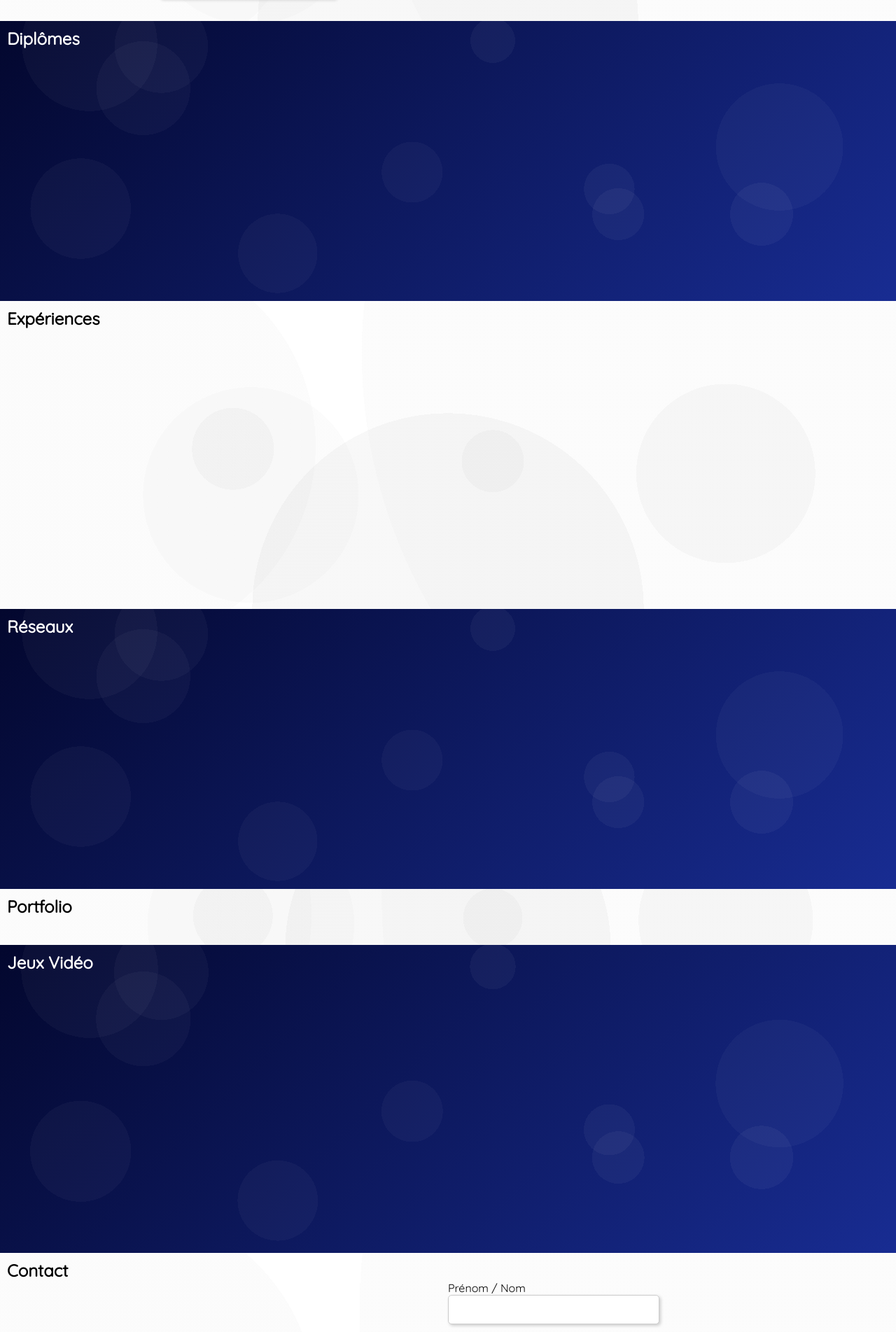
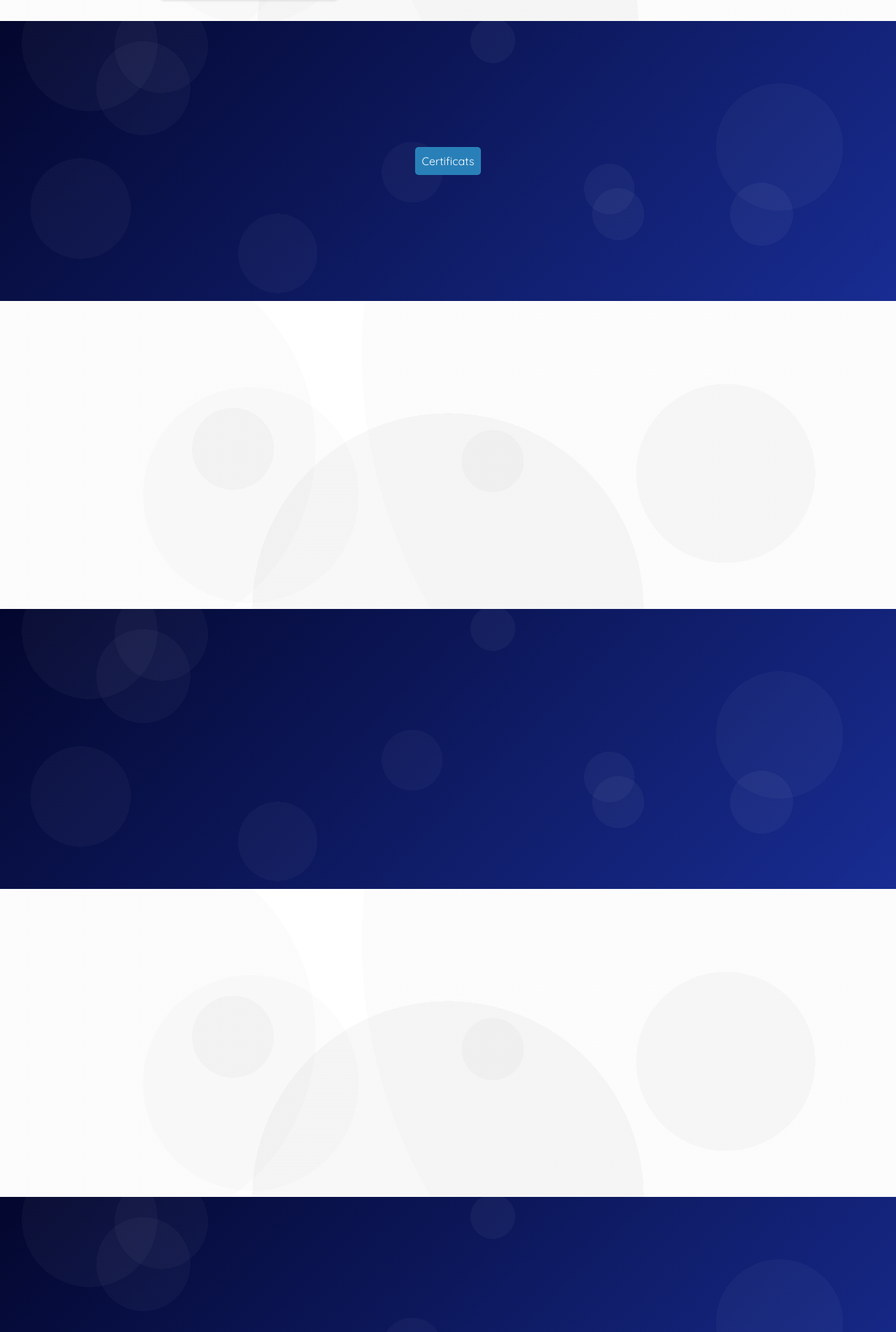
Before and after one commit to yannickbiheul/yannickbiheul_mvc, a PHP site: template views/viewHome.php in a window 1280 px wide. Shown: the part 920-2823 px from the top of the page at 70% size. Run offline with PHP 8.4, Linux system fonts and the light colour scheme; the template is opened without the code that fills it, so the values that code supplies are empty; some libraries are stand-ins or nearby versions.

Commit message:
Refactoring et ajout du bouton certificats

```diff
--- a/assets/css/contact.css
+++ b/assets/css/contact.css
@@ -1,21 +1,3 @@
-#contact {
-    position: relative;
-    background-image: var(--bgWhite);
-    padding: 40px 0;
-
-    display: flex;
-    justify-content: center;
-    align-items: center;
-    flex-wrap: wrap;
-}
-
-#contact > h1 {
-    position: absolute;
-    top: 10px;
-    left: 10px;
-    color: #000;
-}
-
 .contact1 {
     display: flex;
     flex-direction: column;
@@ -69,6 +51,7 @@
     border-radius: 5px;
     box-shadow: 2px 2px 4px #ccc;
     cursor: pointer;
+    margin-bottom: 20px;
 }
 
 @media screen and (max-width: 800px) {
--- a/assets/css/diplomes.css
+++ b/assets/css/diplomes.css
@@ -1,42 +1,17 @@
-#diplomes {
-    position: relative;
-    background-image: var(--bgBlue);
-    color: #fff;
-    min-height: 400px;
-
-    display: flex;
-    justify-content: center;
-    align-items: center;
-}
-
-#diplomes > h1 {
-    position: absolute;
-    top: 10px;
-    left: 10px;
-    /* transform: translateX(-50%); */
-    color: #fff;
-}
-
-#diplomes > a {
-    position: absolute;
+.diplomes > a {
+    /* position: absolute;
     bottom: 20px;
-    right: 20px;
+    right: 20px; */
     background-color: var(--blue1);
     color: #fff;
     /* border: 1px solid #fff; */
     border-radius: 5px;
     padding: 10px;
+    margin: 40px;
 }
 
-#diplomes > a:hover {
+.diplomes > a:hover {
     background-color: var(--blue2);
-}
-
-#diplomes > h2 {
-    position: absolute;
-    top: 20px;
-    left: 20px;
-    color: #fff;
 }
 
 .diplome {
--- a/assets/css/experiences.css
+++ b/assets/css/experiences.css
@@ -1,29 +1,3 @@
-#experiences {
-    position: relative;
-    min-height: 400px;
-
-    display: flex;
-    justify-content: center;
-    align-items: center;
-    flex-wrap: wrap;
-
-    padding-top: 40px;
-    background-image: var(--bgWhite);
-}
-
-#experiences > h1 {
-    position: absolute;
-    top: 10px;
-    left: 10px;
-    color: #000;
-}
-
-#experiences > h2 {
-    position: absolute;
-    top: 20px;
-    left: 20px;
-}
-
 .experience {
     width: 300px;
     display: flex;
--- a/assets/css/games.css
+++ b/assets/css/games.css
@@ -1,22 +1,3 @@
-#video-games {
-    position: relative;
-    background-image: var(--bgBlue);
-    color: #fff;
-    min-height: 400px;
-    padding-top: 40px;
-
-    display: flex;
-    justify-content: center;
-    align-items: center;
-}
-
-#video-games > h1 {
-    position: absolute;
-    top: 10px;
-    left: 10px;
-    color: #fff;
-}
-
 .games {
     display: flex;
     justify-content: center;
--- a/assets/css/main.css
+++ b/assets/css/main.css
@@ -40,8 +40,13 @@ a {
     font-size: 1rem;
 }
 
-.bouton > a:hover {
+.bouton:hover {
     background-color: var(--blue2);
+}
+
+.bouton > a {
+    color: #fff;
+    text-decoration: none;
 }
 
 /* VARIABLES */
@@ -69,3 +74,56 @@ a {
     --orange1: #d35400;
     --orange2: #e67e22;
 }
+
+/* SECTIONS */
+
+#blue_section {
+    position: relative;
+    background-image: var(--bgBlue);
+    color: #fff;
+    min-height: 400px;
+
+    display: flex;
+    justify-content: center;
+    align-items: center;
+}
+
+#blue_section > h3 {
+    position: absolute;
+    top: 10px;
+    left: 10px;
+    /* transform: translateX(-50%); */
+    color: #fff;
+}
+
+#white_section {
+    position: relative;
+    min-height: 400px;
+
+    display: flex;
+    justify-content: center;
+    align-items: center;
+    flex-wrap: wrap;
+
+    padding-top: 40px;
+    background-image: var(--bgWhite);
+}
+
+#white_section > h3 {
+    position: absolute;
+    top: 10px;
+    left: 10px;
+    color: #000;
+}
+
+#white_section > a {
+    text-decoration: none;
+    color: #000;
+}
+
+@media screen and (max-width: 1200px) {
+    #blue_section {
+        flex-direction: column;
+        /* padding: 80px 0 120px 0; */
+    }
+}
--- a/assets/css/menuBurger.css
+++ b/assets/css/menuBurger.css
@@ -52,7 +52,7 @@ ul {
     list-style-type: none;
 }
 
-a {
+.menu-burger > ul > li > a {
     text-decoration: none;
     text-transform: uppercase;
     font-family: arial, sans-serif;
--- a/assets/css/portfolio.css
+++ b/assets/css/portfolio.css
@@ -1,21 +1,3 @@
-#portfolio {
-    position: relative;
-    background-image: var(--bgWhite);
-    padding: 40px 0;
-
-    display: flex;
-    justify-content: center;
-    align-items: center;
-    flex-wrap: wrap;
-}
-
-#portfolio > h1 {
-    position: absolute;
-    top: 10px;
-    left: 10px;
-    color: #000;
-}
-
 .projets {
     display: flex;
     justify-content: center;
--- a/assets/css/reseaux.css
+++ b/assets/css/reseaux.css
@@ -1,21 +1,3 @@
-#reseaux {
-    position: relative;
-    background-image: var(--bgBlue);
-    color: #fff;
-    min-height: 400px;
-
-    display: flex;
-    justify-content: center;
-    align-items: center;
-}
-
-#reseaux > h1 {
-    position: absolute;
-    top: 10px;
-    left: 10px;
-    color: #fff;
-}
-
 .socials {
     display: flex;
     justify-content: center;
--- a/views/viewHome.php
+++ b/views/viewHome.php
@@ -62,8 +62,9 @@ ob_start();
 
                                         <!-- DIPLOMES -->
 
-<section id="diplomes">
-    <h1>Diplômes</h1>
+<section id="blue_section" class="diplomes">
+    <h3 id="diplomes"></h3>
+
     <?php
         foreach ($diplomes as $diplome) {
     ?>
@@ -85,42 +86,15 @@ ob_start();
         }
     ?>
 
-    <!-- <a class="bouton" href="#modal_certificats">Certificats</a> -->
+    <a href="#">Certificats</a>
 
 </section>
 
 
-                                        <!-- MODAL CERTIFICATS -->
-
-<div id="modal_certificats" class="modal">
-    <div class="modal_content">
-
-        <?php
-            foreach ($certificats as $certificat) {
-        ?>
-            <div class="carte_certificats">
-                <h3><?= $certificat['nom'] ?></h3>
-                <small>
-                    <?php
-                        $date = date_create($certificat['date_obtention']);
-                        echo "Le " . date_format($date, 'd-m-Y');
-                    ?>
-                </small>
-                <p><?= $certificat['etablissement'] ?></p>
-            </div>
-        <?php
-            }
-        ?>
-
-        <a href="#diplomes" class="modal_close">&times;</a>
-    </div>
-</div>
-
-
                                         <!-- EXPERIENCES -->
 
-<section id="experiences">
-    <h1>Expériences</h1>
+<section id="white_section">
+    <h3 id="experiences"></h3>
     <?php
         foreach ($experiences as $experience) {
     ?>
@@ -158,8 +132,8 @@ ob_start();
 
                                         <!-- RÉSEAUX -->
 
-<section id="reseaux">
-    <h1>Réseaux</h1>
+<section id="blue_section">
+    <h3 id="reseaux"></h3>
         <div class="socials" data-aos="fade-down" data-aos-duration="2000">
             <?php
                 foreach ($socials as $social) {
@@ -173,8 +147,8 @@ ob_start();
 
                                         <!-- PORTFOLIO -->
 
-<section id="portfolio">
-    <h1>Portfolio</h1>
+<section id="white_section">
+    <h3 id="portfolio"></h3>
     <?php
         foreach ($projets as $projet) {
     ?>
@@ -198,8 +172,8 @@ ob_start();
 
                                         <!-- GAMES -->
 
-<section id="video-games">
-    <h1>Jeux Vidéo</h1>
+<section id="blue_section">
+    <h3 id="video-games"></h3>
     <div class="games" data-aos="fade-down" data-aos-duration="2000">
         <?php
             foreach ($games as $game) {
@@ -217,8 +191,8 @@ ob_start();
 
                                         <!-- CONTACT -->
 
-<section id="contact">
-    <h1>Contact</h1>
+<section id="white_section">
+    <h3 id="contact"></h3>
     <div class="contact1" data-aos="fade-up" data-aos-duration="2000">
         <?php
             foreach ($infos as $info) {
```
Also changed, not shown: other parts of assets/css/diplomes.css (+0 -61 lines).
